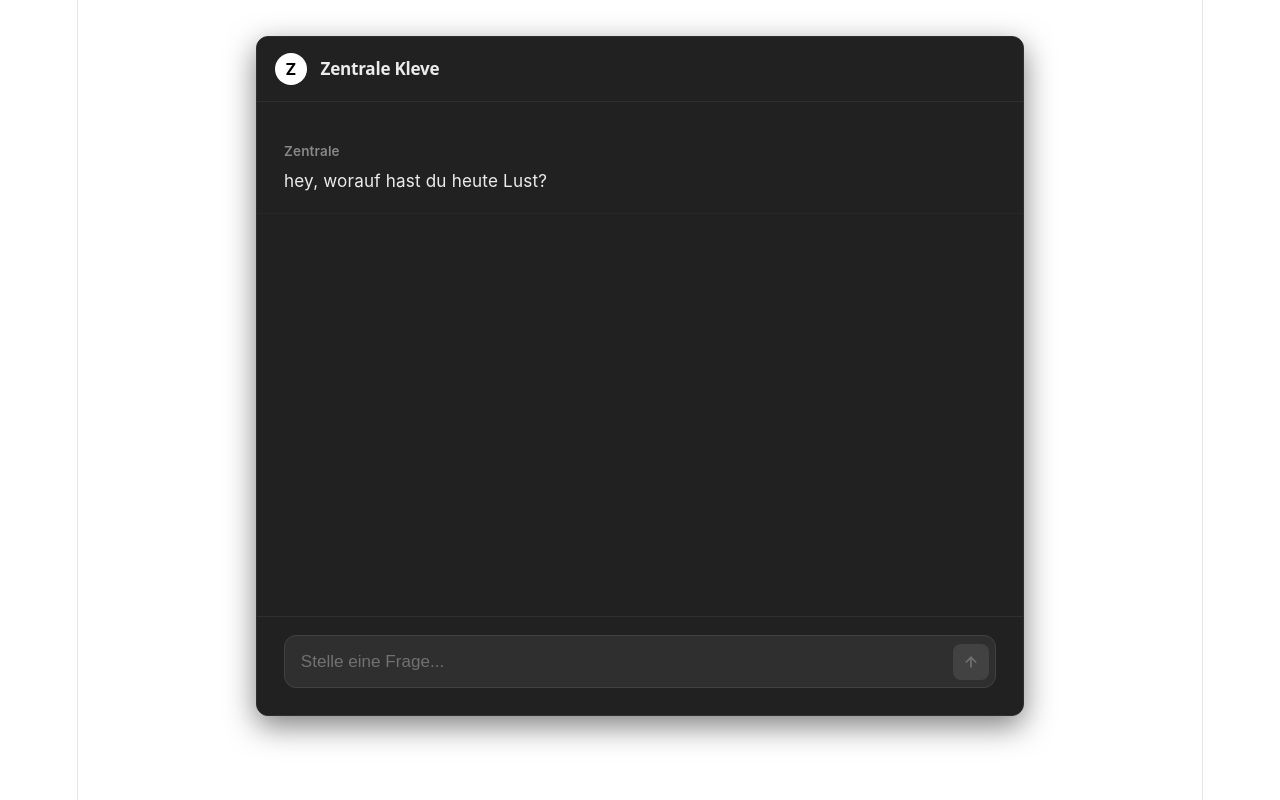
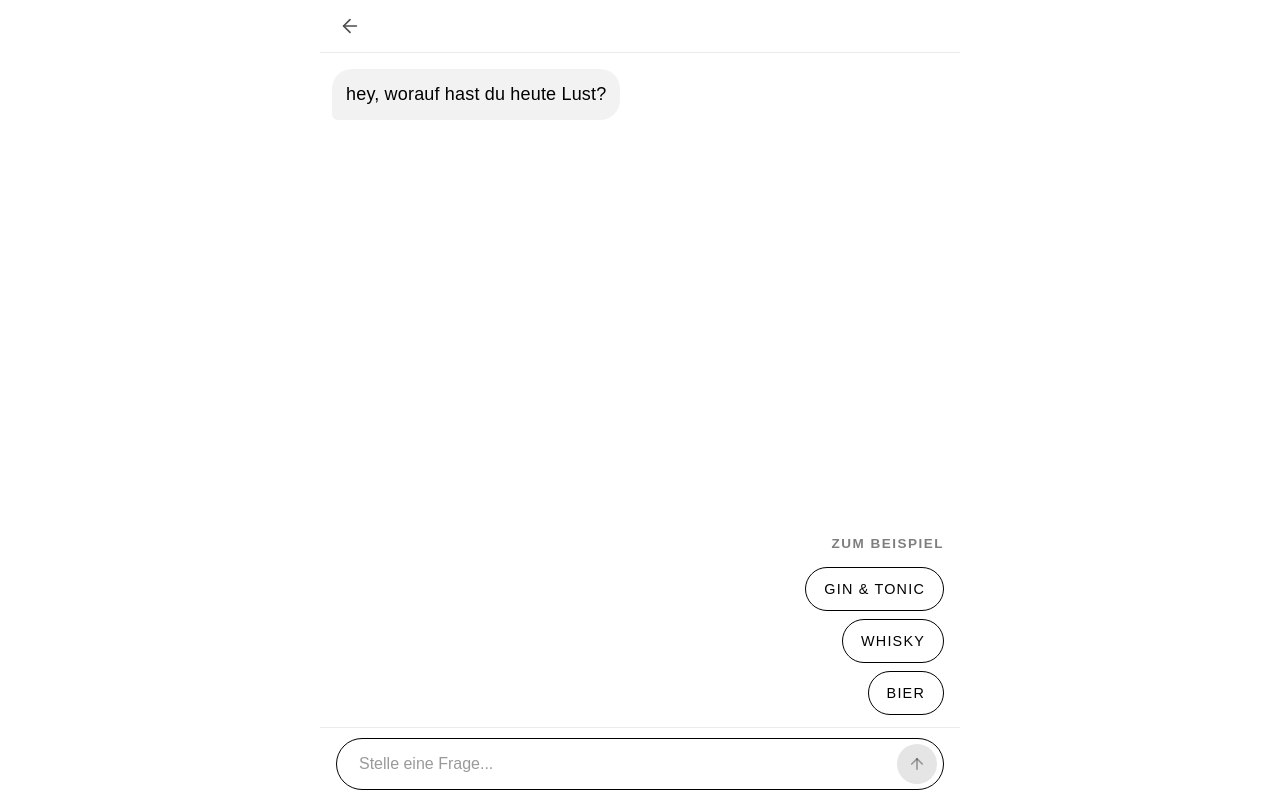
Before and after one commit to xiklas/zentrale, a Vue app: page /chat in a window 1280 px wide. Built offline with nearby package versions, Linux system fonts and the light colour scheme.

Commit message:
Add latest features and updates

```diff
--- a/src/views/ChatView.vue
+++ b/src/views/ChatView.vue
@@ -1,61 +1,87 @@
 <template>
+  <div class="chat-page" :style="viewportStyle">
     <div class="chat-container">
-    <!-- Header -->
-    <div class="chat-header">
-      <div class="bot-avatar">Z</div>
-      <div class="header-info">
-        <h2>Zentrale Kleve</h2>
-      </div>
-    </div>
+
+      <!-- Header: nur Zurück-Pfeil -->
+      <header class="chat-header">
+        <a href="/" class="back-link" aria-label="Zurück zur Startseite">
+          <svg width="22" height="22" viewBox="0 0 24 24" fill="none" stroke="currentColor" stroke-width="1.8" stroke-linecap="round" stroke-linejoin="round" aria-hidden="true">
+            <line x1="19" y1="12" x2="5" y2="12"></line>
+            <polyline points="12 19 5 12 12 5"></polyline>
+          </svg>
+        </a>
+      </header>
 
       <!-- Nachrichten-Bereich -->
-    <div class="messages-area" ref="messagesArea">
+      <main class="messages-area" ref="messagesArea" aria-live="polite">
         <div
           v-for="msg in messages"
           :key="msg.id"
           :class="['message-row', msg.sender]"
         >
-        <div class="message-content">
-          <div class="sender-name">{{ msg.sender === 'user' ? 'Du' : 'Zentrale' }}</div>
-          <div class="text-bubble markdown-body" v-html="renderMarkdown(msg.text)"></div>
-        </div>
+          <!-- Eigene Nachrichten als reiner Text (kein HTML) -->
+          <div v-if="msg.sender === 'user'" class="bubble user-bubble">{{ msg.text }}</div>
+          <!-- Antworten der Bar als Markdown -->
+          <div v-else class="bubble bot-bubble markdown-body" v-html="renderMarkdown(msg.text)"></div>
         </div>
 
         <!-- Lade-Indikator -->
         <div v-if="isLoading" class="message-row bot">
-        <div class="message-content">
-          <div class="sender-name">Zentrale</div>
-          <div class="text-bubble typing">
+          <div class="bubble bot-bubble typing" aria-label="Zentrale schreibt">
             <span></span><span></span><span></span>
           </div>
         </div>
-      </div>
+      </main>
+
+      <!-- Beispiel-Prompts: direkt über dem Eingabefeld (Daumen-Nähe), nur vor der ersten Frage -->
+      <div v-if="showSuggestions" class="suggestions">
+        <p class="suggestions-title">Zum Beispiel</p>
+        <button
+          v-for="s in visibleSuggestions"
+          :key="s.label"
+          type="button"
+          class="chip"
+          :disabled="isLoading"
+          @click="sendMessage(s.text)"
+        >
+          {{ s.label }}
+        </button>
       </div>
 
       <!-- Eingabe-Bereich -->
       <div class="input-container">
-      <form class="input-box" @submit.prevent="sendMessage">
+        <form class="input-box" @submit.prevent="sendMessage()">
           <input
             v-model="inputQuery"
             type="text"
             placeholder="Stelle eine Frage..."
-          :disabled="isLoading"
+            aria-label="Deine Frage"
             autocomplete="off"
             enterkeyhint="send"
+            @focus="inputFocused = true"
+            @blur="inputFocused = false"
           />
-        <button type="submit" :disabled="!inputQuery.trim() || isLoading" aria-label="Senden">
-          <svg width="16" height="16" viewBox="0 0 24 24" fill="none" stroke="currentColor" stroke-width="2.5" stroke-linecap="round" stroke-linejoin="round">
+          <!-- mousedown.prevent: Tastatur bleibt beim Senden geöffnet -->
+          <button
+            type="submit"
+            :disabled="!inputQuery.trim() || isLoading"
+            aria-label="Senden"
+            @mousedown.prevent
+          >
+            <svg width="18" height="18" viewBox="0 0 24 24" fill="none" stroke="currentColor" stroke-width="2.2" stroke-linecap="round" stroke-linejoin="round" aria-hidden="true">
               <line x1="12" y1="19" x2="12" y2="5"></line>
               <polyline points="5 12 12 5 19 12"></polyline>
             </svg>
           </button>
         </form>
       </div>
+
+    </div>
   </div>
 </template>
 
 <script setup>
-import { ref, nextTick } from 'vue'
+import { ref, computed, nextTick, onMounted, onUnmounted } from 'vue'
 import { marked } from 'marked'
 
 // Markdown Konfiguration für saubere Darstellung
@@ -70,6 +96,33 @@ const messagesArea = ref(null)
 
 const FUNCTION_URL = 'https://europe-west1-zentrale-kleve-app.cloudfunctions.net/chat'
 
+// Pool der Beispiele: label = Text auf dem Button, text = Frage an den Barkeeper
+const suggestions = [
+  { label: 'Rotwein', text: 'Welche Rotweine habt ihr?' },
+  { label: 'Weißwein', text: 'Welche Weißweine habt ihr?' },
+  { label: 'Alkoholfreie Getränke', text: 'Welche alkoholfreien Getränke habt ihr?' },
+  { label: 'Cocktails', text: 'Welche Cocktails habt ihr?' },
+  { label: 'Longdrinks', text: 'Welche Longdrinks habt ihr?' },
+  { label: 'Bier', text: 'Welche Biere habt ihr?' },
+  { label: 'Gin & Tonic', text: 'Welche Gin & Tonics habt ihr?' },
+  { label: 'Whisky', text: 'Welche Whiskys habt ihr?' },
+  { label: 'Snacks', text: 'Welche Snacks habt ihr?' }
+]
+
+// Zufällig n Einträge auswählen (Fisher-Yates)
+const pickRandom = (list, n) => {
+  const copy = [...list]
+  for (let i = copy.length - 1; i > 0; i--) {
+    const j = Math.floor(Math.random() * (i + 1))
+    ;[copy[i], copy[j]] = [copy[j], copy[i]]
+  }
+  return copy.slice(0, n)
+}
+
+// Wird einmal beim Laden der Seite gewürfelt (max. 3 Beispiele)
+const visibleSuggestions = ref(pickRandom(suggestions, 3))
+const inputFocused = ref(false)
+
 const messages = ref([
   {
     id: 1,
@@ -78,24 +131,59 @@ const messages = ref([
   }
 ])
 
+// Beispiele nur vor der ersten Frage zeigen und ausblenden, solange getippt wird
+// (spart Platz, wenn die Tastatur offen ist)
+const showSuggestions = computed(() => messages.value.length === 1 && !inputFocused.value)
+
 const renderMarkdown = (text) => {
   return marked(text || '')
 }
 
-const scrollToBottom = async () => {
+const scrollToBottom = async (smooth = true) => {
   await nextTick()
   if (messagesArea.value) {
     messagesArea.value.scrollTo({
       top: messagesArea.value.scrollHeight,
-      behavior: 'smooth'
+      behavior: smooth ? 'smooth' : 'auto'
     })
   }
 }
 
-const sendMessage = async () => {
-  if (!inputQuery.value.trim() || isLoading.value) return
+// Mobile: Layout an den sichtbaren Bereich anpassen (Tastatur öffnet/schließt)
+const viewportStyle = ref({})
 
-  const userText = inputQuery.value
+const updateViewport = () => {
+  const vv = window.visualViewport
+  if (!vv) return
+  viewportStyle.value = {
+    height: `${vv.height}px`,
+    top: `${vv.offsetTop}px`
+  }
+}
+
+const onViewportResize = () => {
+  updateViewport()
+  scrollToBottom(false)
+}
+
+onMounted(() => {
+  if (window.visualViewport) {
+    window.visualViewport.addEventListener('resize', onViewportResize)
+    window.visualViewport.addEventListener('scroll', updateViewport)
+  }
+})
+
+onUnmounted(() => {
+  if (window.visualViewport) {
+    window.visualViewport.removeEventListener('resize', onViewportResize)
+    window.visualViewport.removeEventListener('scroll', updateViewport)
+  }
+})
+
+// preset: optionaler Text (z. B. von einem Beispiel-Button)
+const sendMessage = async (preset) => {
+  const userText = (typeof preset === 'string' ? preset : inputQuery.value).trim()
+  if (!userText || isLoading.value) return
 
   messages.value.push({
     id: Date.now(),
@@ -141,234 +229,267 @@ const sendMessage = async () => {
 </script>
 
 <style scoped>
-/* Reset & Basis-Layout für perfekte Mobile-Skalierung */
+/* ---------- Seite & Container (wie die Startseite: weiß, schwarz, sans-serif) ---------- */
+.chat-page {
+  position: fixed;
+  top: 0;
+  left: 0;
+  width: 100%;
+  height: 100vh;
+  height: 100dvh;
+  background-color: #ffffff;
+  color: #000000;
+  font-family: sans-serif;
+  display: flex;
+  justify-content: center;
+  overflow: hidden;
+  box-sizing: border-box;
+}
+
 .chat-container {
   width: 100%;
-  max-width: 768px;
-  height: 100dvh; /* Nutzt die echte dynamische Bildschirmhöhe auf dem Smartphone */
-  max-height: 100dvh;
-  margin: 0 auto;
+  max-width: 640px;
+  height: 100%;
   display: flex;
   flex-direction: column;
-  background-color: #212121;
-  color: #ececec;
-  font-family: -apple-system, BlinkMacSystemFont, "Segoe UI", Roboto, Helvetica, Arial, sans-serif;
-  box-sizing: border-box;
-  overflow: hidden;
-  position: relative;
+  min-height: 0;
 }
 
-@media (min-width: 768px) {
-  .chat-container {
-    height: 85vh;
-    max-height: 900px;
-    border-radius: 12px;
-    border: 1px solid #2f2f2f;
-    box-shadow: 0 10px 30px rgba(0, 0, 0, 0.5);
-    margin: 2rem auto;
-  }
+/* ---------- Header ---------- */
+.chat-header {
+  display: flex;
+  align-items: center;
+  padding: 4px 8px;
+  padding-top: calc(4px + env(safe-area-inset-top, 0px));
+  flex-shrink: 0;
+  border-bottom: 1px solid rgba(0, 0, 0, 0.08);
 }
 
-/* Header */
-.chat-header {
-  padding: 0.875rem 1rem;
-  background-color: #212121;
-  border-bottom: 1px solid #2f2f2f;
-  display: flex;
-  align-items: center;
-  gap: 0.75rem;
-  flex-shrink: 0;
-  z-index: 10;
-}
-
-.bot-avatar {
-  width: 32px;
-  height: 32px;
-  background-color: #ffffff;
-  color: #000000;
-  font-weight: 700;
-  border-radius: 50%;
+/* 44x44 px Tippfläche */
+.back-link {
+  width: 44px;
+  height: 44px;
   display: flex;
   align-items: center;
   justify-content: center;
-  font-size: 0.9rem;
-  flex-shrink: 0;
+  color: #000000;
+  opacity: 0.7;
+  transition: opacity 0.2s ease;
+  -webkit-tap-highlight-color: transparent;
 }
 
-.header-info h2 {
-  margin: 0;
-  font-size: 0.95rem;
-  font-weight: 600;
-  color: #ececec;
+.back-link:active {
+  opacity: 1;
 }
 
-.status {
-  font-size: 0.75rem;
-  color: #888888;
-}
-
-/* Nachrichten-Bereich mit nativem Touch-Scroll */
+/* ---------- Nachrichten ---------- */
 .messages-area {
   flex: 1;
+  min-height: 0;
   overflow-y: auto;
   -webkit-overflow-scrolling: touch;
-  padding: 1rem 0;
+  overscroll-behavior: contain;
+  padding: 16px 12px 8px 12px;
   display: flex;
   flex-direction: column;
-  gap: 0;
+  gap: 10px;
 }
 
 .message-row {
   display: flex;
-  padding: 0.875rem 1rem;
   width: 100%;
-  box-sizing: border-box;
-  border-bottom: 1px solid rgba(255, 255, 255, 0.03);
 }
 
-@media (min-width: 768px) {
-  .message-row {
-    padding: 1rem 1.5rem;
+.message-row.user {
+  justify-content: flex-end;
+}
+
+.message-row.bot {
+  justify-content: flex-start;
+}
+
+.bubble {
+  max-width: 85%;
+  padding: 12px 16px;
+  font-size: 1rem;
+  line-height: 1.5;
+  overflow-wrap: break-word;
+  text-align: left; /* nicht von globalem text-align: center erben */
+  box-sizing: border-box;
+}
+
+.bot-bubble {
+  max-width: 100%; /* Antworten (Listen!) bekommen die volle Breite */
+  padding: 12px 14px;
+  background-color: #f2f2f2;
+  color: #000000;
+  border-radius: 20px 20px 20px 6px;
+}
+
+.user-bubble {
+  background-color: #000000;
+  color: #ffffff;
+  border-radius: 20px 20px 6px 20px;
+  white-space: pre-wrap;
+}
+
+/* Markdown-Inhalt in den Antworten */
+.markdown-body :deep(p) {
+  margin: 0 0 0.5rem 0;
+}
+
+.markdown-body :deep(p:last-child) {
+  margin-bottom: 0;
+}
+
+.markdown-body :deep(strong) {
+  font-weight: 600;
+}
+
+.markdown-body :deep(ul),
+.markdown-body :deep(ol) {
+  margin: 0.4rem 0;
+  padding-left: 1.1rem;
+}
+
+.markdown-body :deep(li) {
+  margin-bottom: 0.25rem;
+}
+
+.markdown-body :deep(a) {
+  color: #000000;
+  text-decoration: underline;
+}
+
+/* ---------- Beispiel-Prompts ---------- */
+.suggestions {
+  flex-shrink: 0;
+  display: flex;
+  flex-direction: column;
+  align-items: flex-end; /* rechtsbündig wie eigene Nachrichten */
+  gap: 8px;
+  padding: 8px 16px 12px 16px;
+}
+
+.suggestions-title {
+  margin: 0 0 2px 0;
+  font-size: 0.75rem;
+  text-transform: uppercase;
+  letter-spacing: 1.5px;
+  font-weight: 600;
+  opacity: 0.5;
+}
+
+.chip {
+  font-family: sans-serif;
+  font-size: 0.8rem;
+  font-weight: 350;
+  text-transform: uppercase;
+  letter-spacing: 1.2px;
+  color: #000000;
+  background-color: #ffffff;
+  border: 1.5px solid #000000;
+  border-radius: 9999px;
+  min-height: 44px;
+  padding: 0 18px;
+  cursor: pointer;
+  white-space: nowrap;
+  transition: background-color 0.15s ease, color 0.15s ease;
+  -webkit-tap-highlight-color: transparent;
+}
+
+.chip:active {
+  background-color: #000000;
+  color: #ffffff;
+}
+
+.chip:disabled {
+  opacity: 0.4;
+  cursor: default;
+}
+
+@media (hover: hover) {
+  .chip:hover:not(:disabled) {
+    background-color: #000000;
+    color: #ffffff;
   }
 }
 
-.message-row.bot {
-  background-color: #212121;
-}
-
-.message-row.user {
-  background-color: #1a1a1a;
-}
-
-.message-content {
-  width: 100%;
-  max-width: 100%;
-  display: flex;
-  flex-direction: column;
-  gap: 0.25rem;
-  align-items: flex-start;
-  text-align: left;
-}
-
-.sender-name {
-  font-size: 0.75rem;
-  font-weight: 600;
-  color: #888888;
-}
-
-/* Linksbündiger Markdown-Inhalt */
-.markdown-body {
-  font-size: 0.95rem;
-  line-height: 1.55;
-  color: #ececec;
-  text-align: left !important;
-  width: 100%;
-  word-break: break-word;
-}
-
-.markdown-body p {
-  margin: 0 0 0.5rem 0;
-  text-align: left !important;
-}
-
-.markdown-body p:last-child {
-  margin-bottom: 0;
-}
-
-.markdown-body strong {
-  color: #ffffff;
-  font-weight: 600;
-}
-
-.markdown-body ul,
-.markdown-body ol {
-  margin: 0.4rem 0;
-  padding-left: 1.25rem;
-  text-align: left !important;
-}
-
-.markdown-body li {
-  margin-bottom: 0.25rem;
-  text-align: left !important;
-}
-
-/* Eingabebereich mit Safe Area Abfangung für moderne Smartphones */
+/* ---------- Eingabe ---------- */
 .input-container {
-  padding: 0.75rem 1rem;
-  padding-bottom: calc(0.75rem + env(safe-area-inset-bottom, 0px));
-  background-color: #212121;
-  border-top: 1px solid #2f2f2f;
   flex-shrink: 0;
-  z-index: 10;
-}
-
-@media (min-width: 768px) {
-  .input-container {
-    padding: 1rem 1.5rem 1.5rem 1.5rem;
-  }
+  padding: 10px 16px;
+  padding-bottom: calc(10px + env(safe-area-inset-bottom, 0px));
+  background-color: #ffffff;
+  border-top: 1px solid rgba(0, 0, 0, 0.08);
 }
 
 .input-box {
   display: flex;
   align-items: center;
-  background-color: #2f2f2f;
-  border: 1px solid #424242;
-  border-radius: 12px;
-  padding: 0.35rem 0.35rem 0.35rem 0.875rem;
-  transition: border-color 0.2s;
-}
-
-.input-box:focus-within {
-  border-color: #717171;
+  gap: 8px;
+  height: 52px;
+  padding: 0 6px 0 20px;
+  background-color: #ffffff;
+  border: 1.5px solid #000000;
+  border-radius: 9999px;
+  box-sizing: border-box;
 }
 
 .input-box input {
   flex: 1;
+  min-width: 0;
+  height: 100%;
   background: transparent;
   border: none;
-  color: #ececec;
-  font-size: 0.95rem;
   outline: none;
-  padding: 0.5rem 0;
+  color: #000000;
+  font-family: sans-serif;
+  /* mind. 16px, sonst zoomt iOS beim Antippen ins Feld */
+  font-size: 16px;
 }
 
 .input-box input::placeholder {
-  color: #717171;
+  color: rgba(0, 0, 0, 0.4);
 }
 
 .input-box button {
-  background-color: #ffffff;
-  color: #000000;
+  flex-shrink: 0;
+  width: 40px;
+  height: 40px;
   border: none;
-  width: 36px;
-  height: 36px;
-  border-radius: 8px;
+  border-radius: 50%;
+  background-color: #000000;
+  color: #ffffff;
   display: flex;
   align-items: center;
   justify-content: center;
   cursor: pointer;
-  transition: opacity 0.2s;
-  flex-shrink: 0;
+  transition: opacity 0.2s ease;
+  -webkit-tap-highlight-color: transparent;
 }
 
 .input-box button:disabled {
-  background-color: #424242;
-  color: #717171;
-  cursor: not-allowed;
+  background-color: #e5e5e5;
+  color: rgba(0, 0, 0, 0.35);
+  cursor: default;
 }
 
-/* Tipp-Animation */
+/* ---------- Tipp-Animation ---------- */
 .typing {
   display: flex;
-  gap: 4px;
+  gap: 5px;
   align-items: center;
   height: 24px;
+  padding-top: 12px;
+  padding-bottom: 12px;
+  box-sizing: content-box;
 }
 
 .typing span {
-  width: 6px;
-  height: 6px;
-  background-color: #888;
+  width: 7px;
+  height: 7px;
+  background-color: #000000;
   border-radius: 50%;
   animation: blink 1.4s infinite both;
 }
@@ -377,8 +498,8 @@ const sendMessage = async () => {
 .typing span:nth-child(3) { animation-delay: 0.4s; }
 
 @keyframes blink {
-  0% { opacity: .2; }
+  0% { opacity: 0.2; }
   20% { opacity: 1; }
-  100% { opacity: .2; }
+  100% { opacity: 0.2; }
 }
 </style>
```
Also changed, not shown: src/views/home.vue (+97 -4 lines), 2 other files (tests, documents, lock files or other folders). Lines whose indentation alone changed are shown as unchanged.
